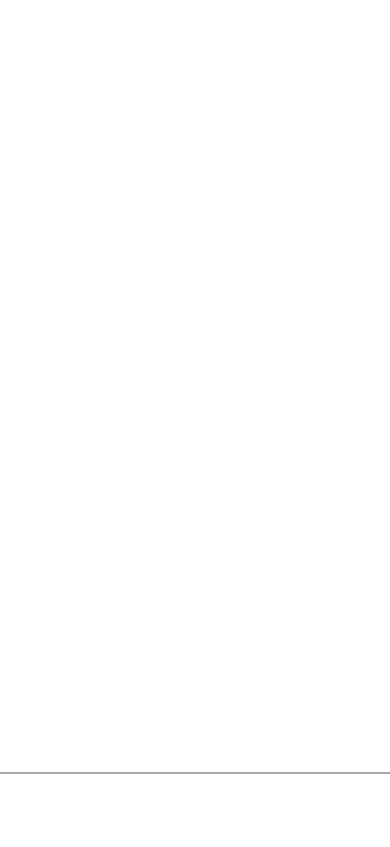
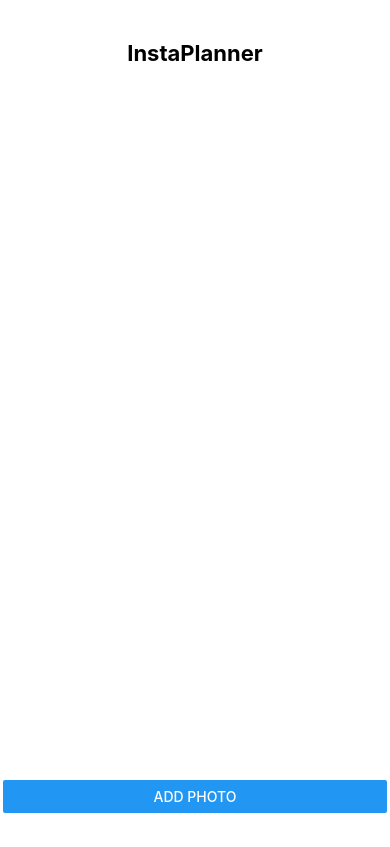
Before and after one commit to mustafmst/react-native-insta-planner, a React Native app: screen / in a window 390 px wide. Built offline with nearby package versions, Linux system fonts and the light colour scheme.

Commit message:
Add image to app state

```diff
--- a/App.tsx
+++ b/App.tsx
@@ -1,13 +1,48 @@
-import React from "react";
+import React, { Component } from "react";
 import { StyleSheet, Text, View } from "react-native";
+import Menu from "./components/Menu";
 
-export default function App() {
-  return (
-    <View style={styles.container}>
-      <View style={styles.feed}></View>
-      <View style={styles.menu}></View>
-    </View>
-  );
+interface IImageData {
+  id: number;
+  uri: string;
+}
+
+interface IAppState {
+  images: IImageData[];
+}
+
+export default class App extends Component<{}, IAppState> {
+  state = {
+    images: [],
+  };
+
+  addImage = (uri: string) => {
+    console.log(uri, this.state);
+    this.setState({
+      images: [
+        ...this.state.images,
+        { id: this.state.images.length, uri: uri },
+      ],
+    });
+  };
+
+  render() {
+    return (
+      <View style={styles.container}>
+        <View style={styles.feed}>
+          <Text
+            style={{
+              fontSize: 22,
+              fontWeight: "bold",
+            }}
+          >
+            InstaPlanner
+          </Text>
+        </View>
+        <Menu addImage={this.addImage}></Menu>
+      </View>
+    );
+  }
 }
 
 const styles = StyleSheet.create({
@@ -21,12 +56,7 @@ const styles = StyleSheet.create({
     width: "100%",
     flex: 11,
     backgroundColor: "#fff",
-  },
-  menu: {
-    width: "100%",
-    flex: 1,
-    backgroundColor: "#fff",
-    borderTopColor: "#aaa",
-    borderTopWidth: 2,
+    paddingTop: 40,
+    alignItems: "center",
   },
 });
--- /dev/null
+++ b/components/Menu.tsx
@@ -0,0 +1,39 @@
+import React from "react";
+import { StyleSheet, View, Button } from "react-native";
+import * as ImagePicker from "expo-image-picker";
+
+export interface IMenuProps {
+  addImage: Function;
+}
+
+export default function Menu(props: IMenuProps) {
+  let runImagePickerAsync = async () => {
+    let pickerResult = await ImagePicker.launchImageLibraryAsync();
+    if (pickerResult.cancelled === true) {
+      return;
+    }
+    props.addImage(pickerResult.uri.toString());
+  };
+
+  return (
+    <View style={styles.menu}>
+      <View style={styles.btn}>
+        <Button title="Add Photo" onPress={runImagePickerAsync}></Button>
+      </View>
+    </View>
+  );
+}
+
+const styles = StyleSheet.create({
+  menu: {
+    width: "100%",
+    flex: 1,
+    flexDirection: "row",
+    backgroundColor: "#fff",
+  },
+  btn: {
+    height: "100%",
+    flex: 1,
+    margin: 3,
+  },
+});
--- a/package.json
+++ b/package.json
@@ -12,8 +12,10 @@
     "react": "~16.9.0",
     "react-dom": "~16.9.0",
     "react-native": "https://github.com/expo/react-native/archive/sdk-37.0.1.tar.gz",
+    "react-native-image-picker": "^2.3.1",
     "react-native-screens": "~2.2.0",
-    "react-native-web": "~0.11.7"
+    "react-native-web": "~0.11.7",
+    "expo-image-picker": "~8.1.0"
   },
   "devDependencies": {
     "@babel/core": "^7.8.6",
```
Also changed, not shown: components/Feed.tsx (added), 1 other file (tests, documents, lock files or other folders).
